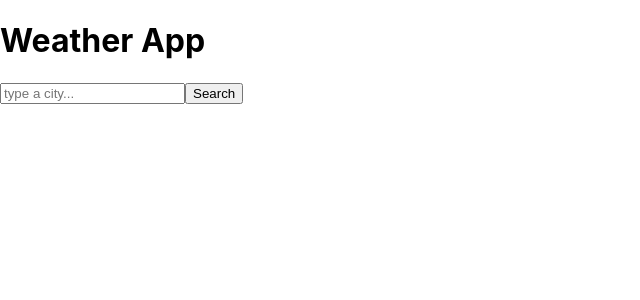
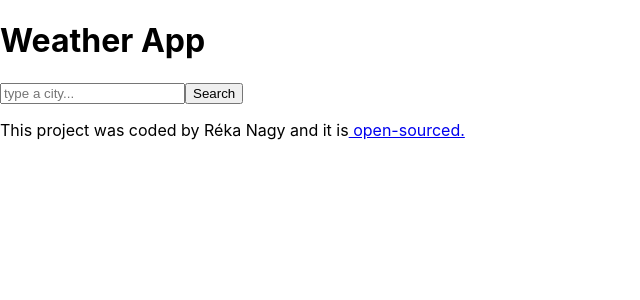
Before and after one commit to RekaNagy/react-weather-app, a React (Create React App) app: page / in a window 1280 px wide. Shown: the top 300 px of the page, without its empty margins (0-640 px from the left). Built offline with nearby package versions, Linux system fonts and the light colour scheme.

Commit message:
added GitHub link

```diff
--- a/src/App.js
+++ b/src/App.js
@@ -1,10 +1,16 @@
 import Weather from "./Weather";
+import SourceOfProject from "./SourceOfProject";
 
 export default function App() {
   return (
     <div className="App">
-      <h1>Weather App</h1>
+      <div className="Main">
+        <h1>Weather App</h1>
       <Weather />
+      </div>
+      <div className="SourceOfProject">
+        <SourceOfProject />
+      </div>
     </div>
   );
 }
--- /dev/null
+++ b/src/SourceOfProject.js
@@ -0,0 +1,9 @@
+import React from "react";
+
+export default function SourceOfProject() {
+    return (
+        <p>This project was coded by Réka Nagy and it is
+            <a href="https://github.com/RekaNagy/react-weather-app" target="_blank" rel="noopener noreferrer"> open-sourced.</a>
+        </p>
+    )
+}
```
